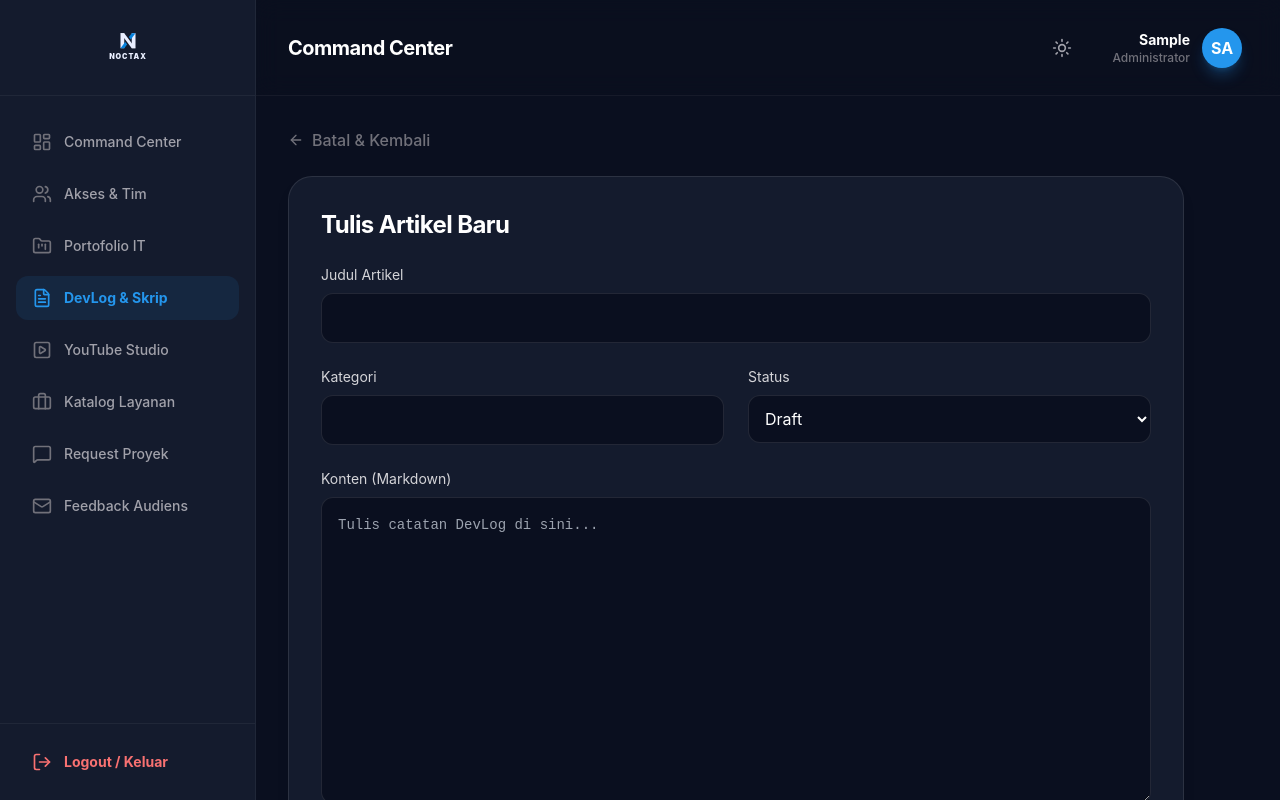
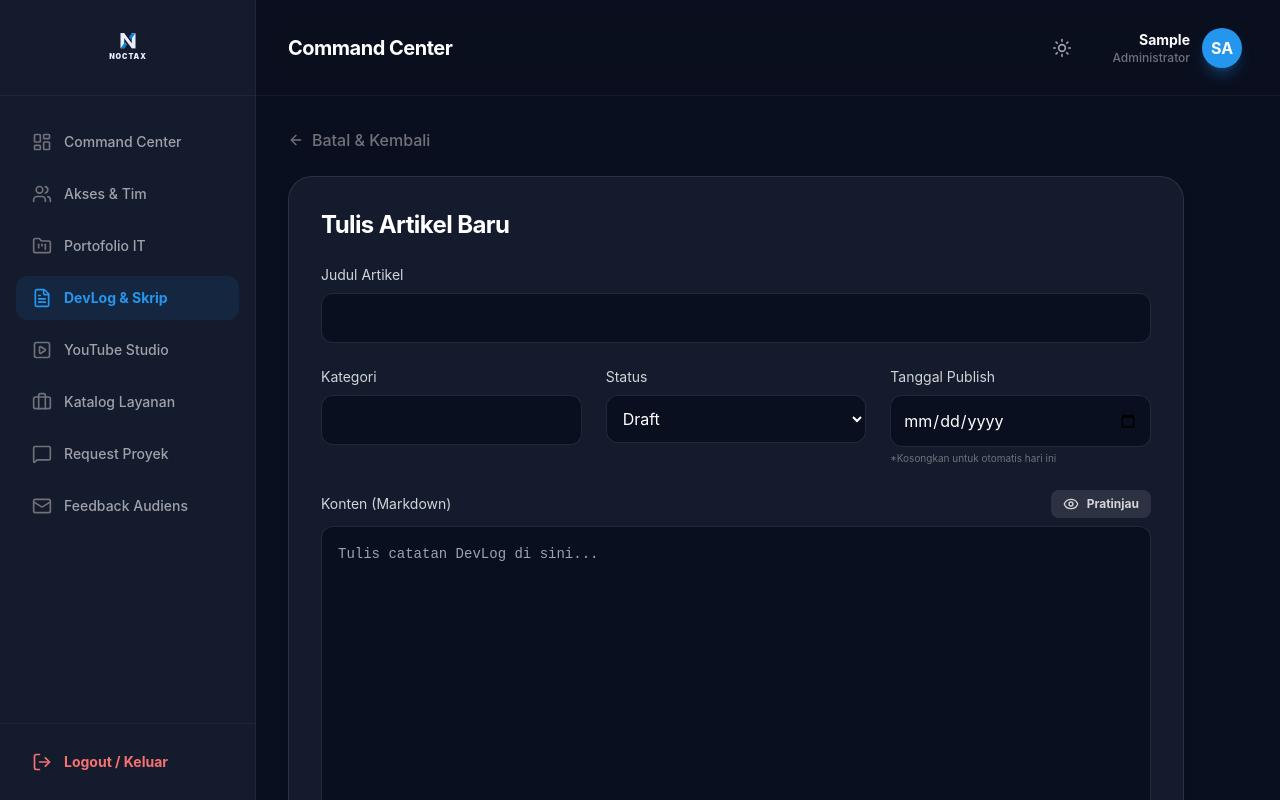
Before and after one commit to mlfadilah1/noctax-web, a React (Vite) app: page /admin/articles/create in a window 1280 px wide. Built offline with nearby package versions, Linux system fonts and the light colour scheme; sample sign-in values are in the browser's storage.

Commit message:
feat: integrasi react-markdown dan fitur preview di form admin

```diff
--- a/src/pages/admin/articles/ArticleCreate.tsx
+++ b/src/pages/admin/articles/ArticleCreate.tsx
@@ -1,16 +1,19 @@
 import { useState } from 'react';
 import { useNavigate } from 'react-router-dom';
 import { useMutation, useQueryClient } from '@tanstack/react-query';
-import { ArrowLeft, Save, Loader2, CheckCircle2 } from 'lucide-react';
+import { ArrowLeft, Save, Loader2, CheckCircle2, Eye, Edit3 } from 'lucide-react';
 import api from '../../../api/axios';
+import ReactMarkdown from 'react-markdown';
 
 export default function ArticleCreate() {
   const navigate = useNavigate();
   const queryClient = useQueryClient();
   const [toastMsg, setToastMsg] = useState('');
+  const [isPreview, setIsPreview] = useState(false);
 
+  // Memasukkan field published_at ke state
   const [formData, setFormData] = useState({
-    title: '', category: '', status: 'draft', content: ''
+    title: '', category: '', status: 'draft', content: '', published_at: ''
   });
 
   const showToast = (msg: string) => {
@@ -22,7 +25,6 @@ export default function ArticleCreate() {
     onSuccess: () => {
       queryClient.invalidateQueries({ queryKey: ['admin-articles'] });
       showToast('Artikel berhasil disimpan!');
-      // Beri jeda 1.5 detik agar pop-up terbaca sebelum pindah halaman
       setTimeout(() => navigate('/admin/articles'), 1500);
     },
     onError: () => alert('Gagal menyimpan artikel!')
@@ -51,8 +53,8 @@ export default function ArticleCreate() {
           <h2 className="text-2xl font-bold text-zinc-900 dark:text-white">Tulis Artikel Baru</h2>
         </div>
 
-        <div className="grid grid-cols-2 gap-6">
-          <div className="col-span-2">
+        <div className="grid grid-cols-1 md:grid-cols-3 gap-6">
+          <div className="md:col-span-3">
             <label className="block text-sm mb-2 dark:text-zinc-300">Judul Artikel</label>
             <input required type="text" onChange={e => setFormData({...formData, title: e.target.value})} className="w-full p-3 rounded-xl border dark:border-white/10 bg-zinc-50 dark:bg-abyss dark:text-white" />
           </div>
@@ -67,11 +69,39 @@ export default function ArticleCreate() {
               <option value="published">Published</option>
             </select>
           </div>
+          <div>
+            <label className="block text-sm mb-2 dark:text-zinc-300">Tanggal Publish</label>
+            <input
+              type="date"
+              value={formData.published_at}
+              onChange={e => setFormData({...formData, published_at: e.target.value})}
+              className="w-full p-3 rounded-xl border dark:border-white/10 bg-zinc-50 dark:bg-abyss dark:text-white"
+            />
+            <p className="text-[10px] text-zinc-500 mt-1">*Kosongkan untuk otomatis hari ini</p>
+          </div>
         </div>
 
+        {/* FITUR PREVIEW UNTUK KONTEN ARTIKEL */}
         <div>
-          <label className="block text-sm mb-2 dark:text-zinc-300">Konten (Markdown)</label>
-          <textarea required rows={12} onChange={e => setFormData({...formData, content: e.target.value})} className="w-full p-4 rounded-xl border dark:border-white/10 bg-zinc-50 dark:bg-abyss dark:text-white font-mono text-sm leading-relaxed" placeholder="Tulis catatan DevLog di sini..."></textarea>
+          <div className="flex items-center justify-between mb-2">
+            <label className="block text-sm dark:text-zinc-300">Konten (Markdown)</label>
+            <button
+              type="button"
+              onClick={() => setIsPreview(!isPreview)}
+              className="flex items-center gap-2 text-xs font-bold px-3 py-1.5 rounded-lg bg-zinc-200 dark:bg-white/10 text-zinc-700 dark:text-zinc-300 hover:text-techblue transition-colors"
+            >
+              {isPreview ? <><Edit3 className="w-4 h-4" /> Mode Edit</> : <><Eye className="w-4 h-4" /> Pratinjau</>}
+            </button>
+          </div>
+          {isPreview ? (
+            <div className="w-full p-6 rounded-xl border dark:border-white/10 bg-white dark:bg-[#0a0a0a] min-h-[300px]">
+              <article className="prose prose-zinc dark:prose-invert max-w-none">
+                <ReactMarkdown>{formData.content || '*Belum ada konten...*'}</ReactMarkdown>
+              </article>
+            </div>
+          ) : (
+            <textarea required rows={15} onChange={e => setFormData({...formData, content: e.target.value})} className="w-full p-4 rounded-xl border dark:border-white/10 bg-zinc-50 dark:bg-abyss dark:text-white font-mono text-sm leading-relaxed" placeholder="Tulis catatan DevLog di sini..."></textarea>
+          )}
         </div>
 
         <button type="submit" disabled={saveMutation.isPending} className="w-full py-4 bg-techblue hover:bg-techblue-hover text-white rounded-xl font-bold flex items-center justify-center gap-2">
--- a/src/pages/admin/articles/ArticleEdit.tsx
+++ b/src/pages/admin/articles/ArticleEdit.tsx
@@ -1,18 +1,20 @@
 import { useState } from 'react';
 import { useNavigate, useParams } from 'react-router-dom';
 import { useQuery, useMutation, useQueryClient } from '@tanstack/react-query';
-import { ArrowLeft, Save, Loader2, CheckCircle2 } from 'lucide-react';
+import { ArrowLeft, Save, Loader2, CheckCircle2, Eye, Edit3 } from 'lucide-react';
 import api from '../../../api/axios';
 import type { Article } from '../../../types';
+import ReactMarkdown from 'react-markdown';
 
 export default function ArticleEdit() {
   const { id } = useParams();
   const navigate = useNavigate();
   const queryClient = useQueryClient();
   const [toastMsg, setToastMsg] = useState('');
+  const [isPreview, setIsPreview] = useState(false);
 
   const [formData, setFormData] = useState({
-    title: '', category: '', status: 'draft', content: ''
+    title: '', category: '', status: 'draft', content: '', published_at: ''
   });
 
   const showToast = (msg: string) => {
@@ -24,9 +26,17 @@ export default function ArticleEdit() {
     queryFn: async () => {
       const res = await api.get<{success: boolean, data: Article}>(`/admin/articles/${id}`);
       const article = res.data.data;
+
+      const formattedDate = article.published_at
+        ? new Date(article.published_at).toISOString().split('T')[0]
+        : '';
+
       setFormData({
-        title: article.title, category: article.category,
-        status: article.status, content: article.content
+        title: article.title,
+        category: article.category,
+        status: article.status,
+        content: article.content,
+        published_at: formattedDate
       });
       return article;
     }
@@ -67,8 +77,8 @@ export default function ArticleEdit() {
           <h2 className="text-2xl font-bold text-zinc-900 dark:text-white">Edit Artikel</h2>
         </div>
 
-        <div className="grid grid-cols-2 gap-6">
-          <div className="col-span-2">
+        <div className="grid grid-cols-1 md:grid-cols-3 gap-6">
+          <div className="md:col-span-3">
             <label className="block text-sm mb-2 dark:text-zinc-300">Judul Artikel</label>
             <input required type="text" value={formData.title} onChange={e => setFormData({...formData, title: e.target.value})} className="w-full p-3 rounded-xl border dark:border-white/10 bg-zinc-50 dark:bg-abyss dark:text-white" />
           </div>
@@ -83,11 +93,39 @@ export default function ArticleEdit() {
               <option value="published">Published</option>
             </select>
           </div>
+          <div>
+            <label className="block text-sm mb-2 dark:text-zinc-300">Tanggal Publish</label>
+            <input
+              type="date"
+              value={formData.published_at}
+              onChange={e => setFormData({...formData, published_at: e.target.value})}
+              className="w-full p-3 rounded-xl border dark:border-white/10 bg-zinc-50 dark:bg-abyss dark:text-white"
+            />
+            <p className="text-[10px] text-zinc-500 mt-1">*Kosongkan untuk otomatis hari ini</p>
+          </div>
         </div>
 
+        {/* FITUR PREVIEW UNTUK KONTEN ARTIKEL */}
         <div>
-          <label className="block text-sm mb-2 dark:text-zinc-300">Konten (Markdown)</label>
-          <textarea required rows={12} value={formData.content} onChange={e => setFormData({...formData, content: e.target.value})} className="w-full p-4 rounded-xl border dark:border-white/10 bg-zinc-50 dark:bg-abyss dark:text-white font-mono text-sm leading-relaxed"></textarea>
+          <div className="flex items-center justify-between mb-2">
+            <label className="block text-sm dark:text-zinc-300">Konten (Markdown)</label>
+            <button
+              type="button"
+              onClick={() => setIsPreview(!isPreview)}
+              className="flex items-center gap-2 text-xs font-bold px-3 py-1.5 rounded-lg bg-zinc-200 dark:bg-white/10 text-zinc-700 dark:text-zinc-300 hover:text-techblue transition-colors"
+            >
+              {isPreview ? <><Edit3 className="w-4 h-4" /> Mode Edit</> : <><Eye className="w-4 h-4" /> Pratinjau</>}
+            </button>
+          </div>
+          {isPreview ? (
+            <div className="w-full p-6 rounded-xl border dark:border-white/10 bg-white dark:bg-[#0a0a0a] min-h-[300px]">
+              <article className="prose prose-zinc dark:prose-invert max-w-none">
+                <ReactMarkdown>{formData.content || '*Belum ada konten...*'}</ReactMarkdown>
+              </article>
+            </div>
+          ) : (
+            <textarea required rows={15} value={formData.content} onChange={e => setFormData({...formData, content: e.target.value})} className="w-full p-4 rounded-xl border dark:border-white/10 bg-zinc-50 dark:bg-abyss dark:text-white font-mono text-sm leading-relaxed"></textarea>
+          )}
         </div>
 
         <button type="submit" disabled={updateMutation.isPending} className="w-full py-4 bg-techblue hover:bg-techblue-hover text-white rounded-xl font-bold flex items-center justify-center gap-2">
--- a/src/pages/admin/projects/ProjectCreate.tsx
+++ b/src/pages/admin/projects/ProjectCreate.tsx
@@ -1,12 +1,14 @@
 import { useState } from 'react';
 import { useNavigate } from 'react-router-dom';
-import { ArrowLeft, Save, Plus, Trash2, Loader2, Link as LinkIcon, CheckCircle2 } from 'lucide-react';
+import { ArrowLeft, Save, Plus, Trash2, Loader2, Link as LinkIcon, CheckCircle2, Eye, Edit3 } from 'lucide-react';
 import api from '../../../api/axios';
+import ReactMarkdown from 'react-markdown';
 
 export default function ProjectCreate() {
   const navigate = useNavigate();
   const [loading, setLoading] = useState(false);
   const [toastMsg, setToastMsg] = useState('');
+  const [isPreview, setIsPreview] = useState(false);
 
   const [formData, setFormData] = useState({
     title: '', tagline: '', problem_statement: '',
@@ -85,9 +87,8 @@ export default function ProjectCreate() {
               <div className="absolute inset-y-0 left-0 pl-3 flex items-center pointer-events-none">
                 <LinkIcon className="h-5 w-5 text-zinc-400" />
               </div>
-              <input required type="url" placeholder="https://github.com/..." onChange={e => setFormData({...formData, thumbnail_url: e.target.value})} className="w-full pl-10 p-3 rounded-xl border dark:border-white/10 bg-zinc-50 dark:bg-abyss dark:text-white" />
+              <input required type="url" placeholder="https://raw.githubusercontent.com/..." onChange={e => setFormData({...formData, thumbnail_url: e.target.value})} className="w-full pl-10 p-3 rounded-xl border dark:border-white/10 bg-zinc-50 dark:bg-abyss dark:text-white" />
             </div>
-            <p className="text-xs text-zinc-500 mt-2">Paste URL dari GitHub Issues atau Imgur.</p>
           </div>
 
           <div className="col-span-2">
@@ -118,9 +119,27 @@ export default function ProjectCreate() {
             <input type="url" placeholder="https://github.com/..." onChange={e => setFormData({...formData, github_link: e.target.value})} className="w-full p-3 rounded-xl border dark:border-white/10 bg-zinc-50 dark:bg-abyss dark:text-white" />
           </div>
 
+          {/* FITUR PREVIEW UNTUK DESKRIPSI */}
           <div className="col-span-2">
-            <label className="block text-sm mb-2 dark:text-zinc-300">Problem Statement (Studi Kasus)</label>
-            <textarea rows={4} placeholder="Masalah apa yang diselesaikan proyek ini..." onChange={e => setFormData({...formData, problem_statement: e.target.value})} className="w-full p-3 rounded-xl border dark:border-white/10 bg-zinc-50 dark:bg-abyss dark:text-white"></textarea>
+            <div className="flex items-center justify-between mb-2">
+              <label className="block text-sm dark:text-zinc-300">Description (Markdown)</label>
+              <button
+                type="button"
+                onClick={() => setIsPreview(!isPreview)}
+                className="flex items-center gap-2 text-xs font-bold px-3 py-1.5 rounded-lg bg-zinc-200 dark:bg-white/10 text-zinc-700 dark:text-zinc-300 hover:text-techblue transition-colors"
+              >
+                {isPreview ? <><Edit3 className="w-4 h-4" /> Mode Edit</> : <><Eye className="w-4 h-4" /> Pratinjau</>}
+              </button>
+            </div>
+            {isPreview ? (
+              <div className="w-full p-4 rounded-xl border dark:border-white/10 bg-white dark:bg-[#0a0a0a] min-h-[150px]">
+                <article className="prose prose-zinc dark:prose-invert prose-sm max-w-none">
+                  <ReactMarkdown>{formData.problem_statement || '*Belum ada deskripsi...*'}</ReactMarkdown>
+                </article>
+              </div>
+            ) : (
+              <textarea rows={6} placeholder="Deskripsi proyek ini..." onChange={e => setFormData({...formData, problem_statement: e.target.value})} className="w-full p-3 rounded-xl border dark:border-white/10 bg-zinc-50 dark:bg-abyss dark:text-white font-mono text-sm leading-relaxed"></textarea>
+            )}
           </div>
 
           <div className="col-span-2 flex items-center gap-4 p-5 bg-techblue/5 border border-techblue/20 rounded-xl">
--- a/src/pages/admin/projects/ProjectEdit.tsx
+++ b/src/pages/admin/projects/ProjectEdit.tsx
@@ -1,15 +1,17 @@
 import { useState } from 'react';
 import { useNavigate, useParams } from 'react-router-dom';
 import { useQuery, useMutation, useQueryClient } from '@tanstack/react-query';
-import { ArrowLeft, Save, Plus, Trash2, Loader2, Link as LinkIcon, CheckCircle2 } from 'lucide-react';
+import { ArrowLeft, Save, Plus, Trash2, Loader2, Link as LinkIcon, CheckCircle2, Eye, Edit3 } from 'lucide-react';
 import api from '../../../api/axios';
 import type { Project } from '../../../types';
+import ReactMarkdown from 'react-markdown';
 
 export default function ProjectEdit() {
   const { id } = useParams();
   const navigate = useNavigate();
   const queryClient = useQueryClient();
   const [toastMsg, setToastMsg] = useState('');
+  const [isPreview, setIsPreview] = useState(false);
 
   const [formData, setFormData] = useState({
     title: '', tagline: '', problem_statement: '',
@@ -122,7 +124,6 @@ export default function ProjectEdit() {
               </div>
               <input required type="url" value={formData.thumbnail_url} placeholder="https://github.com/..." onChange={e => setFormData({...formData, thumbnail_url: e.target.value})} className="w-full pl-10 p-3 rounded-xl border dark:border-white/10 bg-zinc-50 dark:bg-abyss dark:text-white" />
             </div>
-             <p className="text-xs text-zinc-500 mt-2">Paste URL dari GitHub Issues atau Imgur.</p>
           </div>
 
           <div className="col-span-2">
@@ -153,9 +154,27 @@ export default function ProjectEdit() {
             <input type="url" value={formData.github_link} placeholder="https://github.com/..." onChange={e => setFormData({...formData, github_link: e.target.value})} className="w-full p-3 rounded-xl border dark:border-white/10 bg-zinc-50 dark:bg-abyss dark:text-white" />
           </div>
 
+          {/* FITUR PREVIEW UNTUK DESKRIPSI */}
           <div className="col-span-2">
-            <label className="block text-sm mb-2 dark:text-zinc-300">Problem Statement (Studi Kasus)</label>
-            <textarea rows={4} value={formData.problem_statement} placeholder="Masalah apa yang diselesaikan proyek ini..." onChange={e => setFormData({...formData, problem_statement: e.target.value})} className="w-full p-3 rounded-xl border dark:border-white/10 bg-zinc-50 dark:bg-abyss dark:text-white"></textarea>
+            <div className="flex items-center justify-between mb-2">
+              <label className="block text-sm dark:text-zinc-300">Description (Markdown)</label>
+              <button
+                type="button"
+                onClick={() => setIsPreview(!isPreview)}
+                className="flex items-center gap-2 text-xs font-bold px-3 py-1.5 rounded-lg bg-zinc-200 dark:bg-white/10 text-zinc-700 dark:text-zinc-300 hover:text-techblue transition-colors"
+              >
+                {isPreview ? <><Edit3 className="w-4 h-4" /> Mode Edit</> : <><Eye className="w-4 h-4" /> Pratinjau</>}
+              </button>
+            </div>
+            {isPreview ? (
+              <div className="w-full p-4 rounded-xl border dark:border-white/10 bg-white dark:bg-[#0a0a0a] min-h-[150px]">
+                <article className="prose prose-zinc dark:prose-invert prose-sm max-w-none">
+                  <ReactMarkdown>{formData.problem_statement || '*Belum ada deskripsi...*'}</ReactMarkdown>
+                </article>
+              </div>
+            ) : (
+              <textarea rows={6} value={formData.problem_statement} placeholder="Deskripsi proyek ini..." onChange={e => setFormData({...formData, problem_statement: e.target.value})} className="w-full p-3 rounded-xl border dark:border-white/10 bg-zinc-50 dark:bg-abyss dark:text-white font-mono text-sm leading-relaxed"></textarea>
+            )}
           </div>
 
           <div className="col-span-2 flex items-center gap-4 p-5 bg-techblue/5 border border-techblue/20 rounded-xl">
@@ -173,7 +192,6 @@ export default function ProjectEdit() {
               </div>
             </label>
           </div>
-
         </div>
 
         <div className="grid grid-cols-1 md:grid-cols-2 gap-6">
```
Also changed, not shown: src/pages/ArticleDetail.tsx (+3 -10 lines), src/pages/ProjectDetail.tsx (+6 -11 lines).
